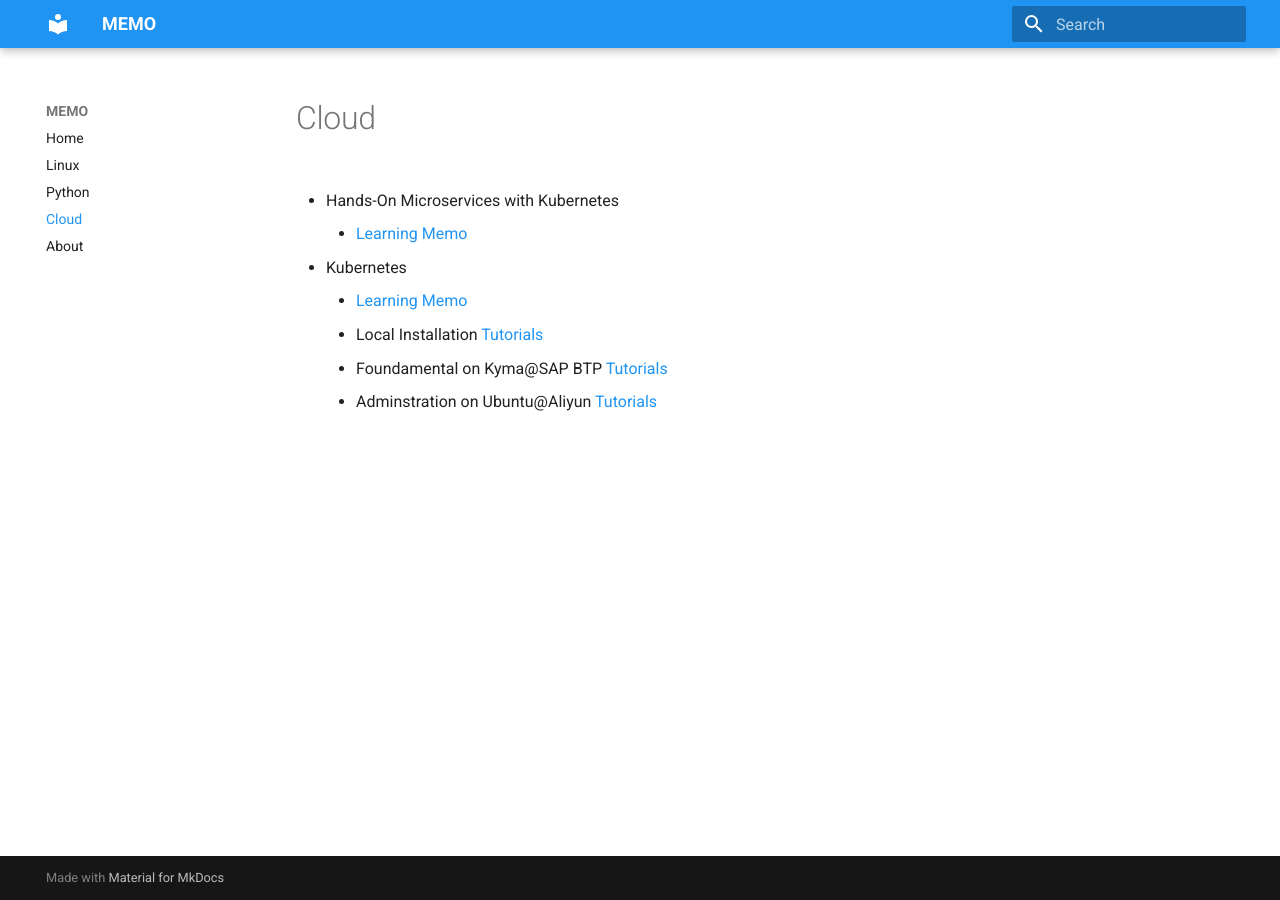
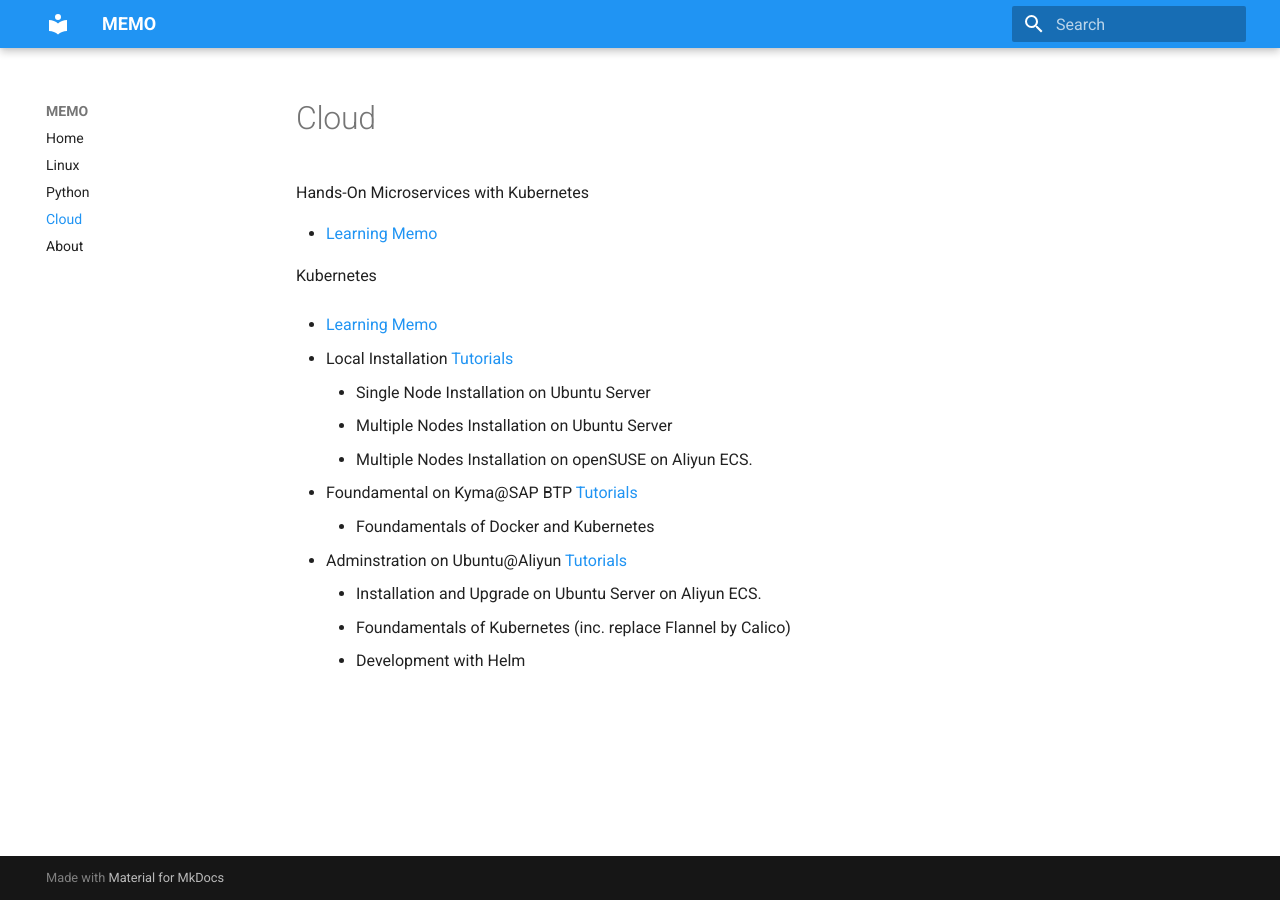
Before and after one commit to huyuhui001/mySite, an MkDocs documentation site: the page built from docs/cloud.md, in a window 1280 px wide. Built offline with MkDocs 1.6.1 and Material for MkDocs 9.7.7, drawn with Linux system fonts in a browser that asks for light colours.

Commit message:
Documentation

```diff
--- a/docs/cloud.md
+++ b/docs/cloud.md
@@ -1,11 +1,23 @@
 # Cloud
 
-* Hands-On Microservices with Kubernetes
-    - [Learning Memo](./cloud/MicroservicesKubernetes.md)
+Hands-On Microservices with Kubernetes
+
+- [Learning Memo](./cloud/MicroservicesKubernetes.md)
 
 
-* Kubernetes
-    - [Learning Memo](./cloud/KubernetesFoundationMemo.md)
-    - Local Installation [Tutorials](./cloud/Kubernetes-Deployment.md)
-    - Foundamental on Kyma@SAP BTP [Tutorials](./cloud/KubernetesTutorials-BTP-trail.md)
-    - Adminstration on Ubuntu@Aliyun [Tutorials](./cloud/KubernetesTutorials-Aliyun-Ubuntu.md)
+Kubernetes
+
+- [Learning Memo](./cloud/KubernetesFoundationMemo.md)
+
+- Local Installation [Tutorials](./cloud/Kubernetes-Deployment.md)
+    + Single Node Installation on Ubuntu Server
+    + Multiple Nodes Installation on Ubuntu Server
+    + Multiple Nodes Installation on openSUSE on Aliyun ECS.
+
+- Foundamental on Kyma@SAP BTP [Tutorials](./cloud/KubernetesTutorials-BTP-trail.md)
+    + Foundamentals of Docker and Kubernetes
+
+- Adminstration on Ubuntu@Aliyun [Tutorials](./cloud/KubernetesTutorials-Aliyun-Ubuntu.md)
+    + Installation and Upgrade on Ubuntu Server on Aliyun ECS.
+    + Foundamentals of Kubernetes (inc. replace Flannel by Calico)
+    + Development with Helm
```
